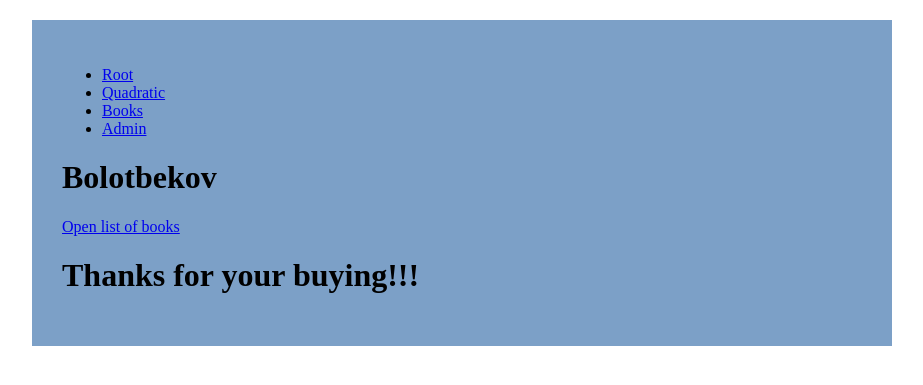
After one commit to Askarb/semester7, a Django app: template book/templates/thanks.html in a window 1280 px wide. The commit adds this page. Shown: the top 385 px of the page, without its empty margins (178-1101 px from the left). Run offline with Django 3.2, Linux system fonts and the light colour scheme; the template is opened without the code that fills it, so the values that code supplies are empty; parts of the project's set-up code (start-up, migrations or seed data) failed here and were passed over; some libraries are stand-ins or nearby versions.

Commit message:
added thanks html

```diff
--- /dev/null
+++ b/book/templates/thanks.html
@@ -0,0 +1,5 @@
+{% extends "index.html" %}
+{% block thanks %}
+    <a href="/books/">Open list of books</a>
+    <h1>Thanks for your buying!!!</h1>
+{% endblock %}
--- a/book/views.py
+++ b/book/views.py
@@ -18,6 +18,7 @@ def checkout(request, id):
     context = {
         'form': CustomerForm,
     }
+    template = loader.get_template("checkout.html")
     if request.method == 'POST':
         form = CustomerForm(request.POST)
         if form.is_valid():
@@ -29,6 +30,6 @@ def checkout(request, id):
             new_customer.save()
             book.count = book.count - 1;
             book.save()
-            return redirect('/books/')
-    template = loader.get_template("checkout.html")
+            template = loader.get_template("thanks.html")
+
     return HttpResponse(template.render(context, request))
--- a/templates/index.html
+++ b/templates/index.html
@@ -23,6 +23,7 @@
             {% block quadratic %}{% endblock %}
             {% block books %} {% endblock %}
             {% block checkout %}{% endblock %}
-        </div>
+            {% block thanks %}{% endblock %}
+    </div>
 </body>
 </html>
```
Also changed, not shown: acceptance_tests/features/definitions/core/quadratic.py (+5 -5 lines).
